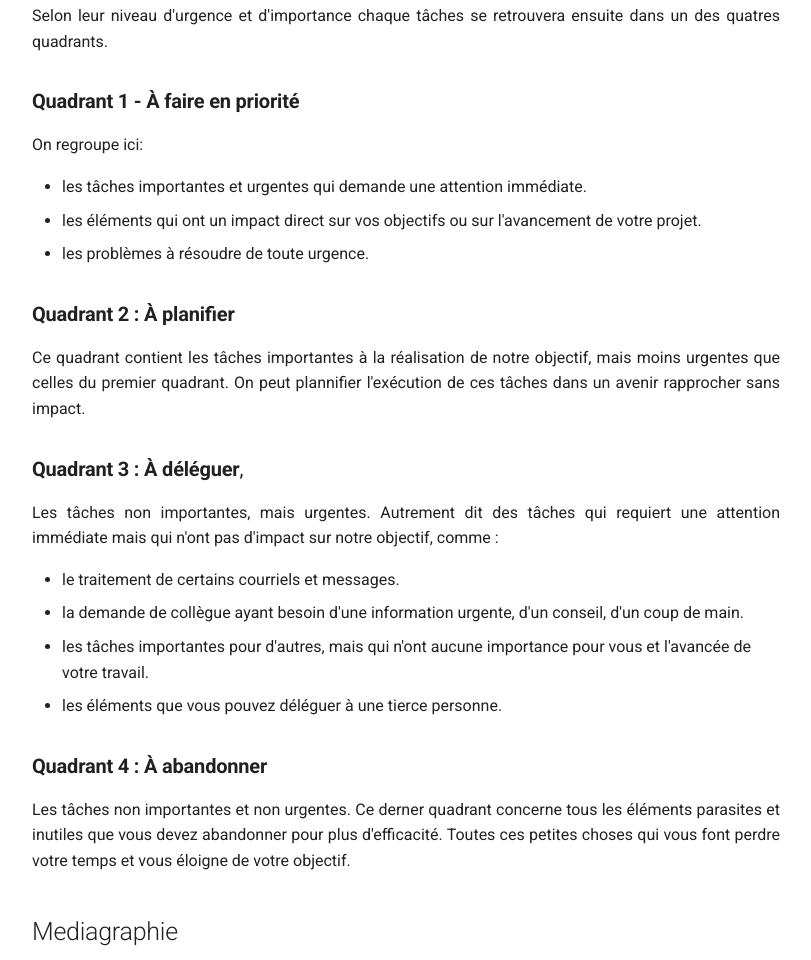
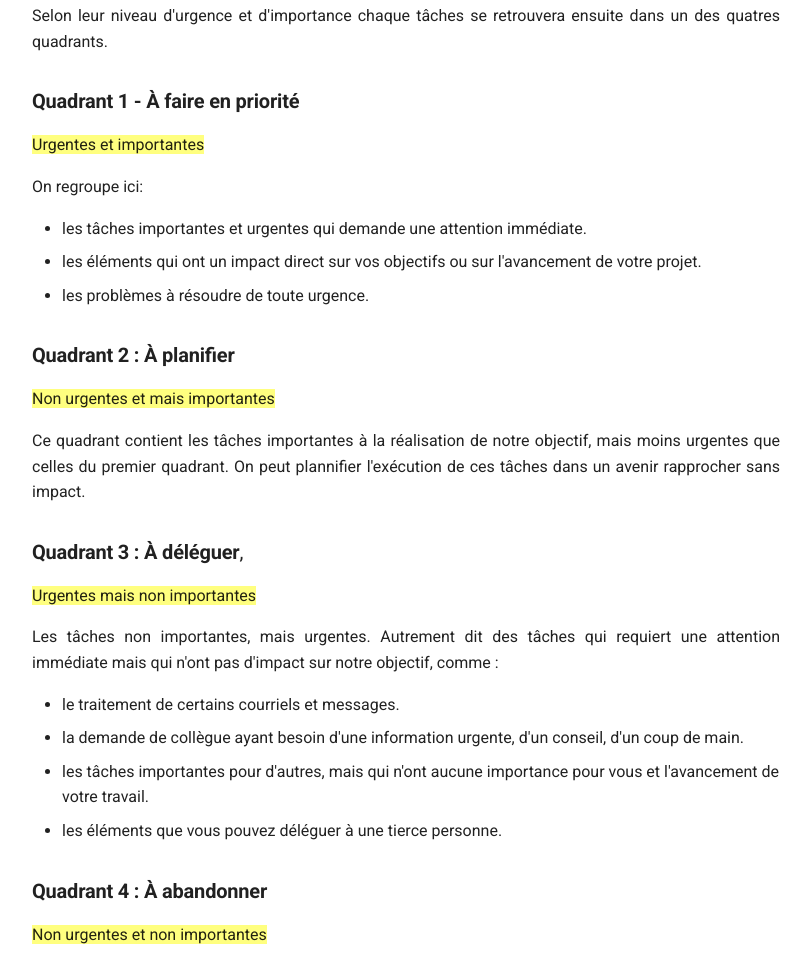
Before and after one commit to technologies-emergentes/technologies-emergentes.github.io, a plain HTML site: page notes_de_cours/matrice_eisenhower/index.html in a window 1280 px wide. Shown: the part 1388-2348 px from the top of the page, without its empty margins (234-1045 px from the left). Drawn offline with Linux system fonts and the light colour scheme.

Commit message:
modif notes

```diff
--- a/notes_de_cours/matrice_eisenhower/index.html
+++ b/notes_de_cours/matrice_eisenhower/index.html
@@ -829,6 +829,7 @@
 <p>Cette classification est particulièrement importante, car nous avons tendances à nous focaliser sur la réalisation des tâches urgentes sans égard de leur importance. On se retrouve à réaliser des tâches sans faire avancer notre objectif.</p>
 <p>Selon leur niveau d'urgence et d'importance chaque tâches se retrouvera ensuite dans un des quatres quadrants.</p>
 <h3 id="quadrant-1-a-faire-en-priorite"><strong>Quadrant 1 - À faire en priorité</strong></h3>
+<p><mark>Urgentes et importantes</mark></p>
 <p>On regroupe ici: </p>
 <ul>
 <li>les tâches importantes et urgentes qui demande une attention immédiate.</li>
@@ -836,16 +837,19 @@
 <li>les problèmes à résoudre de toute urgence.</li>
 </ul>
 <h3 id="quadrant-2-a-planifier"><strong>Quadrant 2 : À planifier</strong></h3>
+<p><mark>Non urgentes et mais importantes</mark></p>
 <p>Ce quadrant contient les tâches importantes à la réalisation de notre objectif, mais moins urgentes que celles du premier quadrant. On peut plannifier l'exécution de ces tâches dans un avenir rapprocher sans impact.</p>
 <h3 id="quadrant-3-a-deleguer"><strong>Quadrant 3 : À déléguer</strong>,</h3>
+<p><mark>Urgentes mais non importantes</mark></p>
 <p>Les tâches non importantes, mais urgentes. Autrement dit des tâches qui requiert une attention immédiate mais qui n'ont pas d'impact sur notre objectif, comme : </p>
 <ul>
 <li>le traitement de certains courriels et messages.</li>
 <li>la demande de collègue ayant besoin d'une information urgente, d'un conseil, d'un coup de main.</li>
-<li>les tâches importantes pour d'autres, mais qui n'ont aucune importance pour vous et l'avancée de votre travail.</li>
+<li>les tâches importantes pour d'autres, mais qui n'ont aucune importance pour vous et l'avancement de votre travail.</li>
 <li>les éléments que vous pouvez déléguer à une tierce personne.</li>
 </ul>
 <h3 id="quadrant-4-a-abandonner"><strong>Quadrant 4 : À abandonner</strong></h3>
+<p><mark>Non urgentes et non importantes</mark></p>
 <p>Les tâches non importantes et non urgentes. Ce derner quadrant concerne tous les éléments parasites et inutiles que vous devez abandonner pour plus d'efficacité. Toutes ces petites choses qui vous font perdre votre temps et vous éloigne de votre objectif.</p>
 <h2 id="mediagraphie">Mediagraphie</h2>
 <ul>
```
Also changed, not shown: search/search_index.json (+1 -1 lines).
